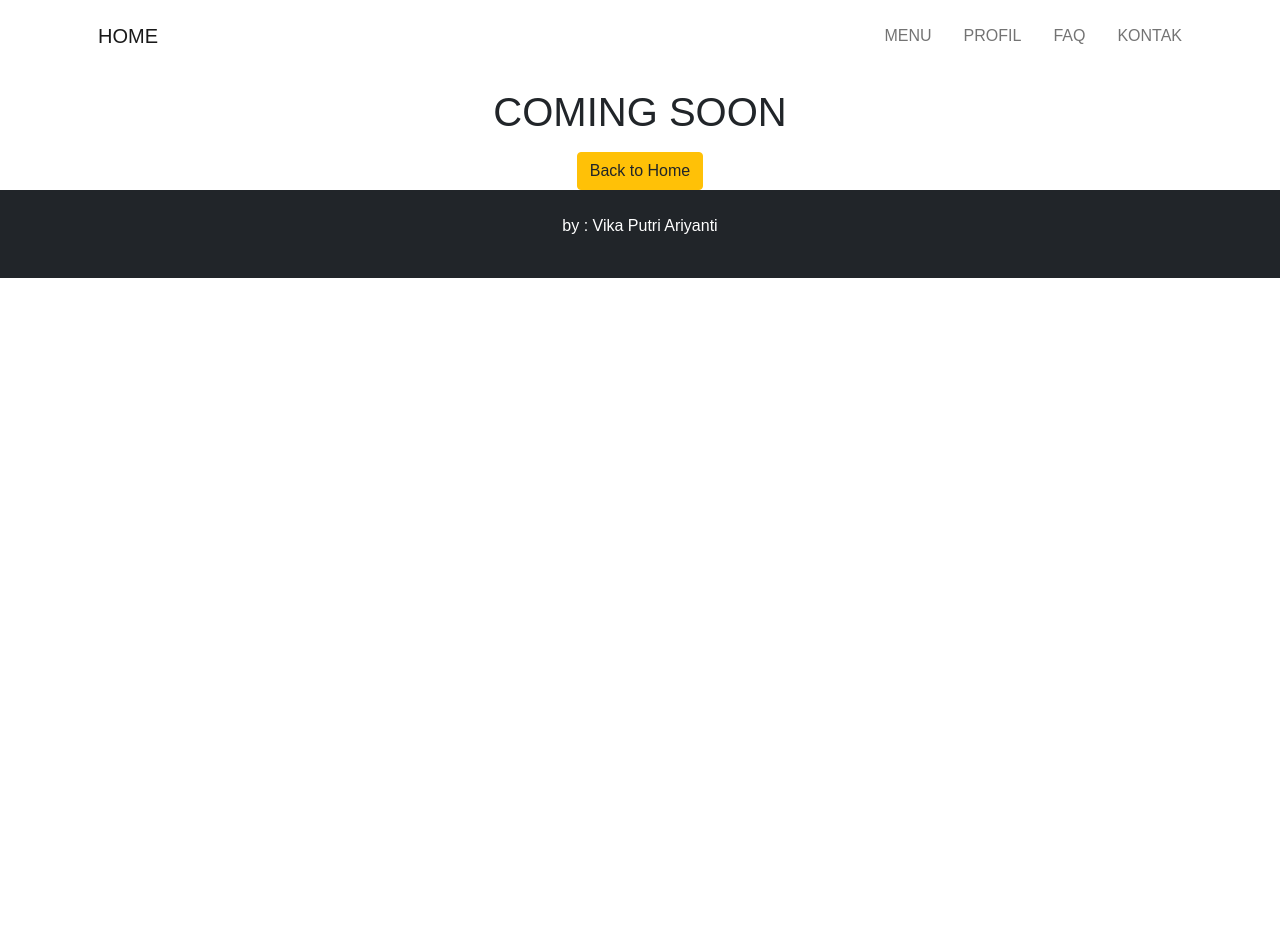
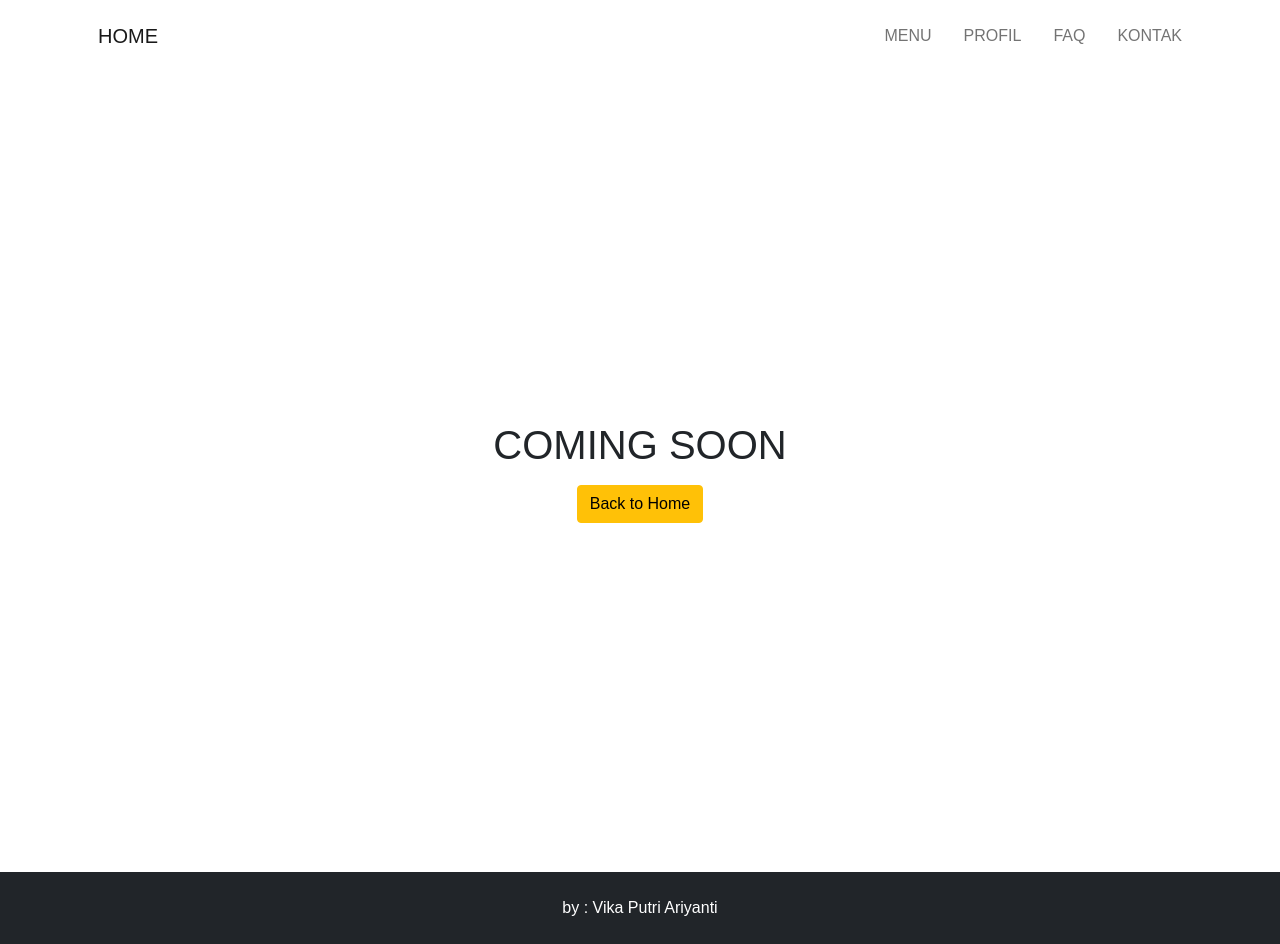
Before and after one commit to vikaputri/Web_Portofolio_React, a React (Create React App) app: page /FAQ in a window 1280 px wide. Before the commit the page ends 800 px from the top, so only its background shows below. Built offline with nearby package versions, Linux system fonts and the light colour scheme.

Commit message:
second commit

```diff
--- a/src/components/Footer/index.js
+++ b/src/components/Footer/index.js
@@ -5,9 +5,9 @@ class Footer extends Component {
     return (
       <footer className="bg-dark py-4 text-white px-3">
         <div className="footer-middle">
-          <p className="text-center px-3">
+          <div className="text-center px-3">
             by : Vika Putri Ariyanti
-          </p>
+          </div>
         </div>
       </footer>
     )
--- a/src/components/Header/index.js
+++ b/src/components/Header/index.js
@@ -4,19 +4,19 @@ import { Nav, Navbar } from "react-bootstrap";
 
 const Header = () => {
   return (
-    <Navbar collapseOnSelect expand="sm" className="navbar navbar-expand-lg navbar-light mb-3">
+    <Navbar collapseOnSelect expand="sm" className="navbar navbar-expand-lg navbar-light">
       <div className="container">
         <Navbar.Brand>
           <NavLink to="/" className="px-3 nav-link text-uppercase text-reset">Home
           </NavLink>
         </Navbar.Brand>
-        <Navbar.Toggle aria-controls="responsive-navbar-nav" />
+        <Navbar.Toggle aria-controls="responsive-navbar-nav" id="nav-toggle-button"/>
         <Navbar.Collapse id="responsive-navbar-nav">
           <Nav className="navbar-nav ms-auto mb-2 mb-lg-0">
             <Nav.Link className="nav-item text-uppercase px-3" href="/Menu">Menu</Nav.Link>
             <Nav.Link className="nav-item text-uppercase px-3" href="/Profil">Profil</Nav.Link>
             <Nav.Link className="nav-item text-uppercase px-3" href="/FAQ">FAQ</Nav.Link>
-            <Nav.Link className="nav-item text-uppercase px-3" href="/KONTAK">Kontak</Nav.Link>
+            <Nav.Link className="nav-item text-uppercase px-3" href="/Kontak">Kontak</Nav.Link>
           </Nav>
         </Navbar.Collapse>
         </div>
--- a/src/containers/ComingSoon/index.js
+++ b/src/containers/ComingSoon/index.js
@@ -5,12 +5,12 @@ const ComingSoon = () => {
   return (
   	<div>
   		<Header/>
-		<div class="bgcomingsoon text-center">
-		   <h1 class="text mb-3">COMING SOON</h1>
-		   <a class="btn btn-warning putih text-reset text-decoration-none" href="/">
-		   	Back to Home
-		   </a>
-		</div>
+  		<div class="d-flex flex-column min-vh-100 justify-content-center align-items-center">
+  			<h1 class="mb-3">COMING SOON</h1>
+	        <a class="btn btn-warning text-decoration-none" href="/">
+	          Back to Home
+	        </a>
+	    </div>
 	</div>
     );
   };
--- a/src/containers/Home/index.js
+++ b/src/containers/Home/index.js
@@ -5,7 +5,7 @@ import { Nav, Navbar } from "react-bootstrap";
 const Home = () => {
   return (
   <header class="background text-white">
-    <Navbar collapseOnSelect expand="sm" className="navbar navbar-expand-lg mb-2 ">
+    <Navbar collapseOnSelect expand="sm" className="navbar navbar-dark navbar-expand-lg">
       <div className="container">
         <Navbar.Brand>
           <NavLink to="/" className="px-3 nav-link text-uppercase text-white">Home
@@ -25,8 +25,8 @@ const Home = () => {
     <div class="container py-5 px-5">
       <div class="row gx-5 align-items-center justify-content-center">
         <div class="col-lg-8 col-xl-7 col-xxl-6">
-          <div class="mx-5 my-5 text-center text-xl-start">
-            <h2 class="">Catering Tanpa Minimal Order</h2>
+          <div class="my-5 text-xl-start">
+            <h2>Catering Tanpa Minimal Order</h2>
             <h1 class="display-5 fw-bolder">Javood</h1>
             <p class="fw-normal mb-5">
               Makanan rumahan murah, enak, dan berkualitas
--- a/src/index.css
+++ b/src/index.css
@@ -5,9 +5,12 @@ body{
 
 .background{
   background-image: url("assets/home.jpg");
-  background-size: 100%;
+      background-size: cover;
+    background-repeat: no-repeat;
+    background-position: 100% 100%;
+    position: relative;
 }
 
-.putih{
+.putih, #nav-toggle-button{
   color:white;
 }
```
